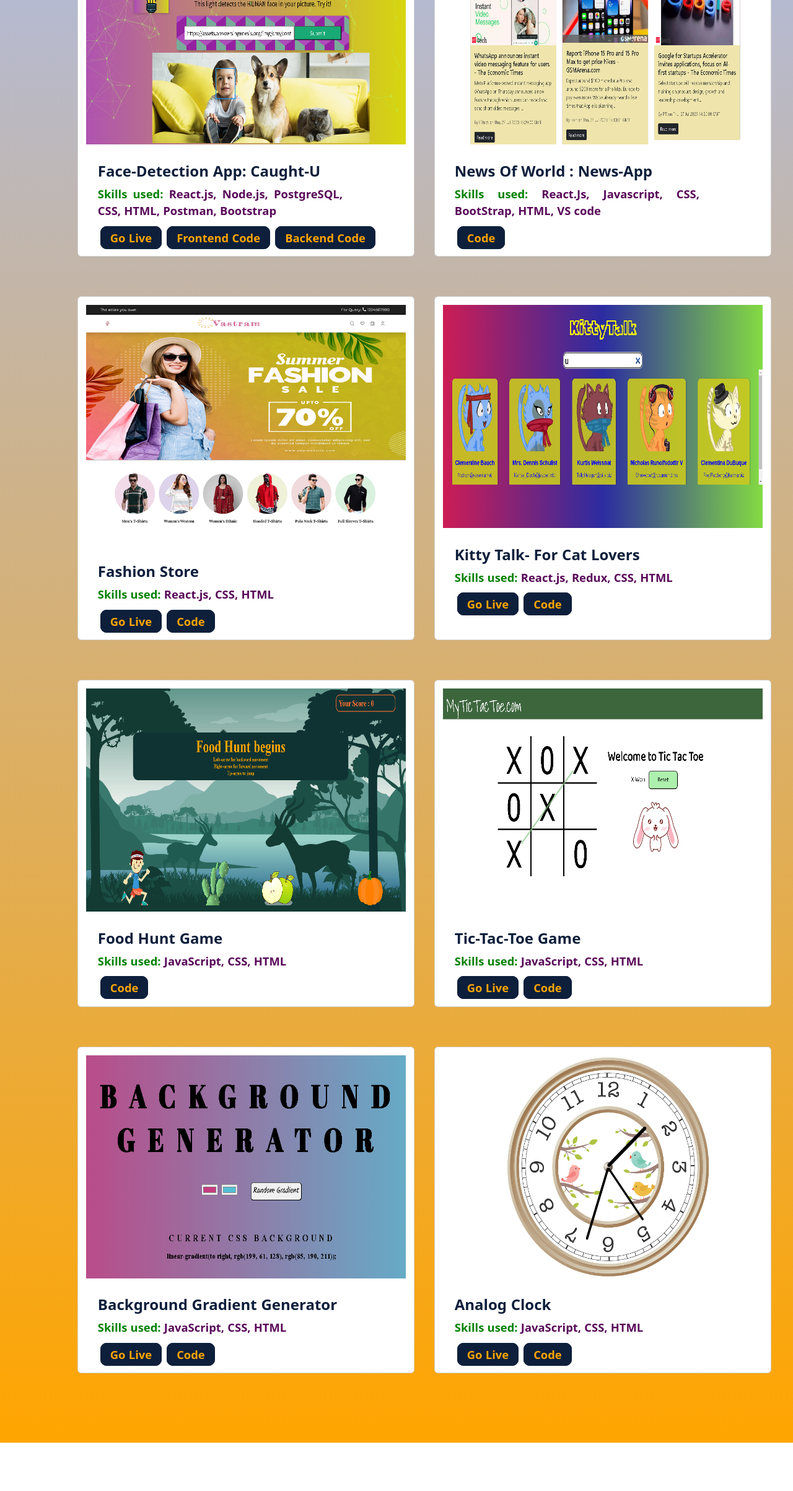
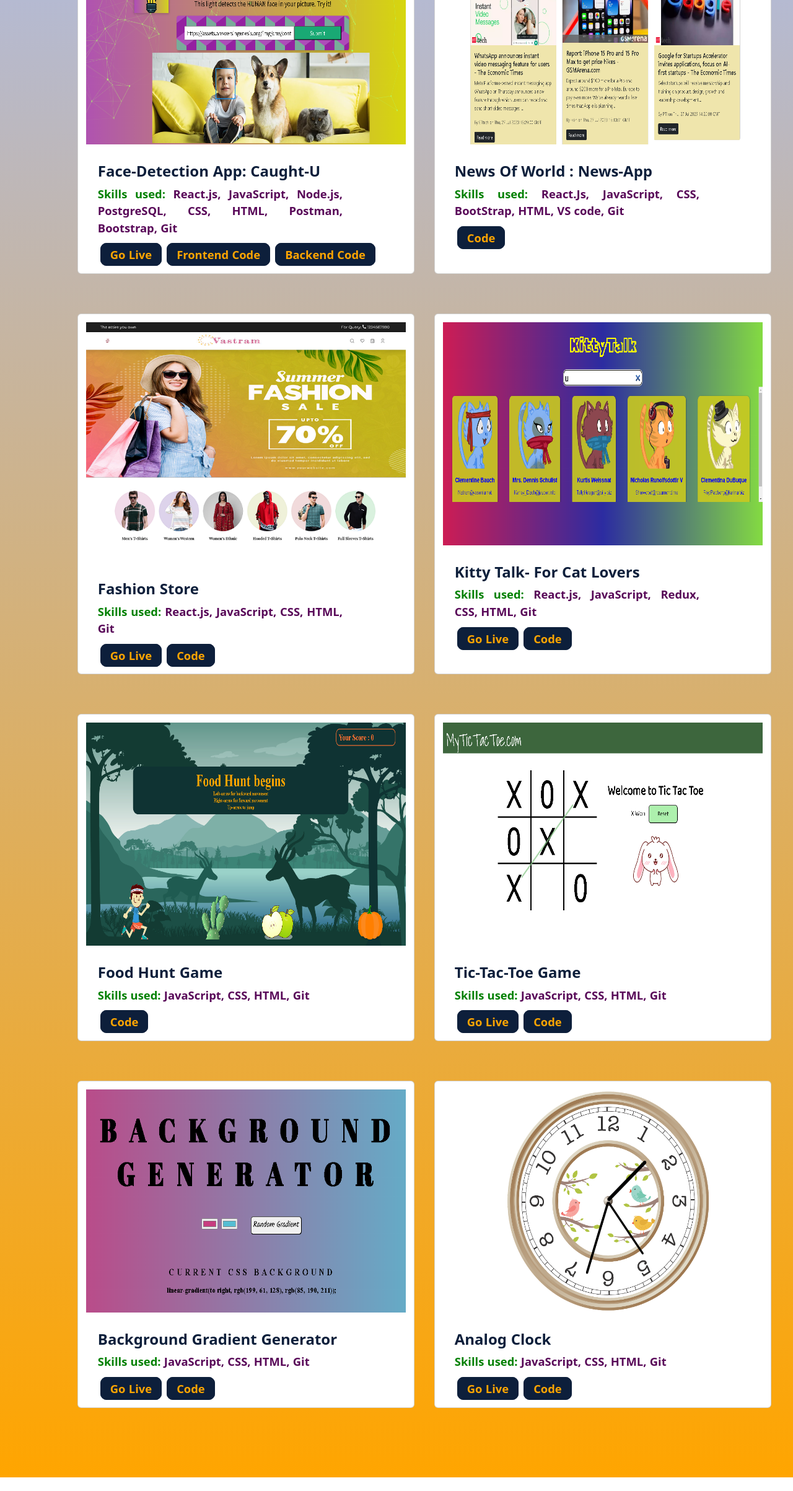
Before and after one commit to vaishali4244/portfolio, a React (Create React App) app: page / in a window 1280 px wide. Shown: the part 1963-4369 px from the top of the page at 62% size. Built offline with nearby package versions, Linux system fonts and the light colour scheme.

Commit message:
changes done

```diff
--- a/src/components/Projects/Project.js
+++ b/src/components/Projects/Project.js
@@ -13,7 +13,7 @@ const Project = () => {
           <img src={require("../../assets/face-detector.png")} className="anim" alt="face detection preview" />
           <div className="card-body  ">
             <h4 className="card-font3 ">Face-Detection App: Caught-U</h4>
-            <p >Skills used: <span>React.js, Node.js, PostgreSQL, CSS, HTML, Postman, Bootstrap</span></p>
+            <p >Skills used: <span>React.js, JavaScript, Node.js, PostgreSQL, CSS, HTML, Postman, Bootstrap, Git</span></p>
             <a href="https://vaishali4244.github.io/face-recognizer/" className="button3  " target="_blank" rel="noreferrer">Go Live</a>
             <a href="https://github.com/vaishali4244/face-recognizer" className="button3  " target="_blank" rel="noreferrer">Frontend Code</a>
             <a href="https://github.com/vaishali4244/face_detector_backend" className="button3 " target="_blank" rel="noreferrer">Backend Code</a>
@@ -24,7 +24,7 @@ const Project = () => {
           <img src={require("../../assets/news.png")} className="anim" alt="..." />
           <div className="card-body ">
             <h4 className="card-font3">News Of World : News-App</h4>
-            <p >Skills used: <span>React.Js, Javascript, CSS, BootStrap, HTML, VS code </span></p>
+            <p >Skills used: <span>React.Js, JavaScript, CSS, BootStrap, HTML, VS code, Git </span></p>
             <a href="https://github.com/vaishali4244/News-app" className="button3" target="_blank" rel="noreferrer">Code</a>
           </div>
         </div>
@@ -33,7 +33,7 @@ const Project = () => {
           <img src={require("../../assets/fashionStore.png")} className="anim" alt="Fashion Store website" />
           <div className="card-body fashion ">
             <h4 className="card-font3">Fashion Store</h4>
-            <p >Skills used: <span>React.js, CSS, HTML </span></p>
+            <p >Skills used: <span>React.js, JavaScript, CSS, HTML, Git </span></p>
             <a href="https://vastram.netlify.app/" className="button3" target="_blank" rel="noreferrer">Go Live</a>
             <a href="https://github.com/vaishali4244/fashion_store_vastram" className="button3 " target="_blank" rel="noreferrer">Code</a>
           </div>
@@ -42,7 +42,7 @@ const Project = () => {
           <img src={kittyTalk} className="anim" alt="kittyTalk website preview" />
           <div className="card-body ">
             <h4 className="card-font3">Kitty Talk- For Cat Lovers</h4>
-            <p >Skills used: <span>React.js, Redux, CSS, HTML </span></p>
+            <p >Skills used: <span>React.js, JavaScript, Redux, CSS, HTML, Git </span></p>
             <a href="https://kittytalk.netlify.app/" className="button3" target="_blank" rel="noreferrer">Go Live</a>
             <a href="https://github.com/vaishali4244/kittyTalk-project" className="button3" target="_blank" rel="noreferrer">Code</a>
           </div>
@@ -51,7 +51,7 @@ const Project = () => {
           <img src={require("../../assets/foodHunt.png")} className="anim" alt="Food Hunt Game" />
           <div className="card-body ">
             <h4 className="card-font3">Food Hunt Game</h4>
-            <p >Skills used: <span>JavaScript, CSS, HTML </span></p>
+            <p >Skills used: <span>JavaScript, CSS, HTML, Git </span></p>
             {/* <a href="https://vaishali4244.github.io/food_hunt/foodhunt.html" className="button3" target="_blank" rel="noreferrer">Go Live</a> */}
             <a href="https://github.com/vaishali4244/food_hunt" className="button3" target="_blank" rel="noreferrer">Code</a>
           </div>
@@ -71,7 +71,7 @@ const Project = () => {
           <img src={require("../../assets/ttt.png")} className="anim" alt="ticTacToe Game" />
           <div className="card-body ">
             <h4 className="card-font3">Tic-Tac-Toe Game</h4>
-            <p >Skills used: <span>JavaScript, CSS, HTML </span></p>
+            <p >Skills used: <span>JavaScript, CSS, HTML, Git </span></p>
             <a href="https://vaishali4244.github.io/MyTicTacToe/tic%20tac%20toe.html" className="button3" target="_blank" rel="noreferrer">Go Live</a>
             <a href="https://github.com/vaishali4244/MyTicTacToe" className="button3" target="_blank" rel="noreferrer">Code</a>
           </div>
@@ -81,7 +81,7 @@ const Project = () => {
           <img src={require("../../assets/bg.png")} className="anim" alt="Gradient Generator" />
           <div className="card-body ">
             <h4 className="card-font3">Background Gradient Generator</h4>
-            <p >Skills used: <span>JavaScript, CSS, HTML </span></p>
+            <p >Skills used: <span>JavaScript, CSS, HTML, Git </span></p>
             <a href="https://vaishali4244.github.io/bg-generator/" className="button3" target="_blank" rel="noreferrer">Go Live</a>
             <a href="https://github.com/vaishali4244/bg-generator" className="button3" target="_blank" rel="noreferrer">Code</a>
           </div>
@@ -90,7 +90,7 @@ const Project = () => {
           <img src={require("../../assets/clock.png")} className="anim" alt="..." />
           <div className="card-body ">
             <h4 className="card-font3">Analog Clock</h4>
-            <p >Skills used: <span>JavaScript, CSS, HTML </span></p>
+            <p >Skills used: <span>JavaScript, CSS, HTML, Git </span></p>
             <a href="https://vaishali4244.github.io/analog-clock/" className="button3" target="_blank" rel="noreferrer">Go Live</a>
             <a href="https://github.com/vaishali4244/analog-clock" className="button3" target="_blank" rel="noreferrer">Code</a>
           </div>
```
